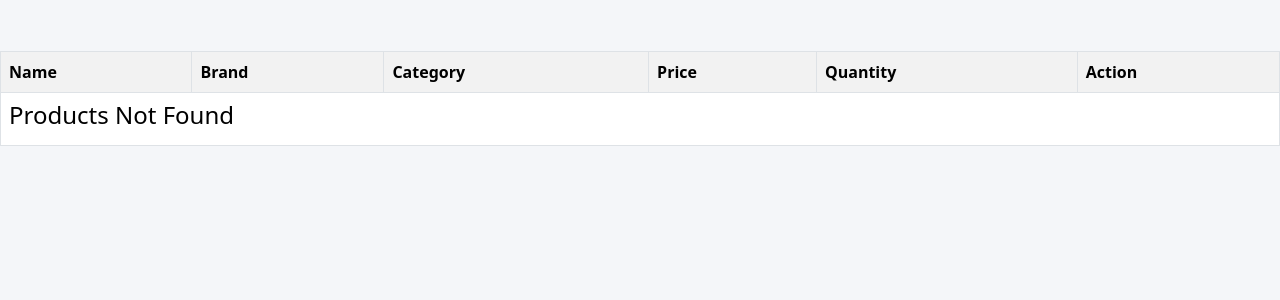
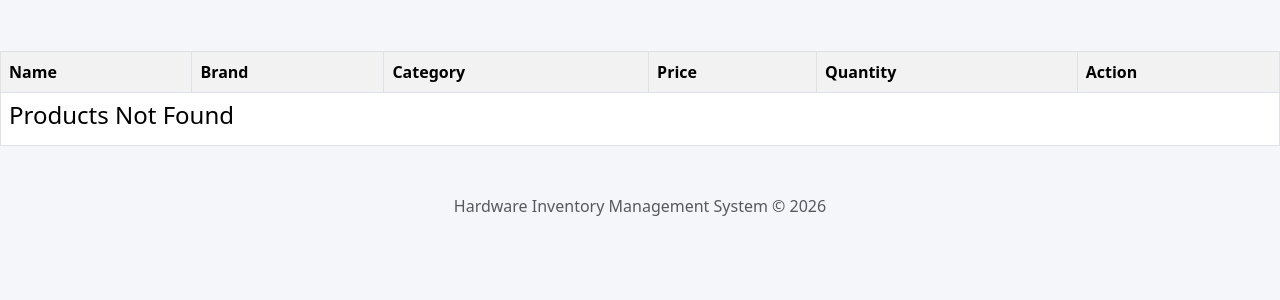
Before and after one commit to Dushyantcoder07/hardware_inventory, a Flask app: page / in a window 1280 px wide. Shown: the part 371-671 px from the top of the page. Run offline with Flask 3, Linux system fonts and the light colour scheme; data that the repository does not hold is empty.

Commit message:
footer add

```diff
--- a/templates/add_product.html
+++ b/templates/add_product.html
@@ -135,6 +135,10 @@
     </div>
 
     <script src="https://cdn.jsdelivr.net/npm/bootstrap@5.3.3/dist/js/bootstrap.bundle.min.js"></script>
+
+    <footer class="text-center mt-5 mb-3 text-muted">
+        Hardware Inventory Management System © 2026
+    </footer>
 </body>
 
 </html>
--- a/templates/analytics.html
+++ b/templates/analytics.html
@@ -117,6 +117,9 @@
 
 
     <script src="https://cdn.jsdelivr.net/npm/bootstrap@5.3.3/dist/js/bootstrap.bundle.min.js"></script>
+    <footer class="text-center mt-5 mb-3 text-muted">
+        Hardware Inventory Management System © 2026
+    </footer>
 </body>
 
 </html>
--- a/templates/dashboard.html
+++ b/templates/dashboard.html
@@ -110,6 +110,9 @@
     </div>
 
     <script src="https://cdn.jsdelivr.net/npm/bootstrap@5.3.3/dist/js/bootstrap.bundle.min.js"></script>
+    <footer class="text-center mt-5 mb-3 text-muted">
+        Hardware Inventory Management System © 2026
+    </footer>
 </body>
 
 </html>
--- a/templates/edit_product.html
+++ b/templates/edit_product.html
@@ -140,6 +140,9 @@
        </div>
 
        <script src="https://cdn.jsdelivr.net/npm/bootstrap@5.3.3/dist/js/bootstrap.bundle.min.js"></script>
+       <footer class="text-center mt-5 mb-3 text-muted">
+              Hardware Inventory Management System © 2026
+       </footer>
 </body>
 
 </html>
--- a/templates/import_csv.html
+++ b/templates/import_csv.html
@@ -124,6 +124,9 @@
     </div>
 
     <script src="https://cdn.jsdelivr.net/npm/bootstrap@5.3.3/dist/js/bootstrap.bundle.min.js"></script>
+    <footer class="text-center mt-5 mb-3 text-muted">
+        Hardware Inventory Management System © 2026
+    </footer>
 
 </body>
 
--- a/templates/index.html
+++ b/templates/index.html
@@ -198,6 +198,10 @@
 
     </table>
     <script src="https://cdn.jsdelivr.net/npm/bootstrap@5.3.3/dist/js/bootstrap.bundle.min.js"></script>
+
+    <footer class="text-center mt-5 mb-3 text-muted">
+        Hardware Inventory Management System © 2026
+    </footer>
 </body>
 
 </html>
--- a/templates/reports.html
+++ b/templates/reports.html
@@ -125,6 +125,9 @@
 
     </div>
     <script src="https://cdn.jsdelivr.net/npm/bootstrap@5.3.3/dist/js/bootstrap.bundle.min.js"></script>
+    <footer class="text-center mt-5 mb-3 text-muted">
+        Hardware Inventory Management System © 2026
+    </footer>
 </body>
 
 </html>
```
